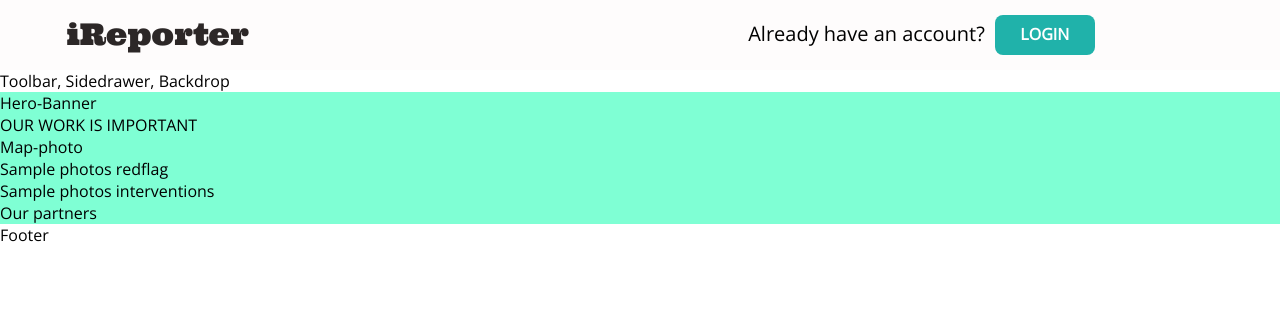
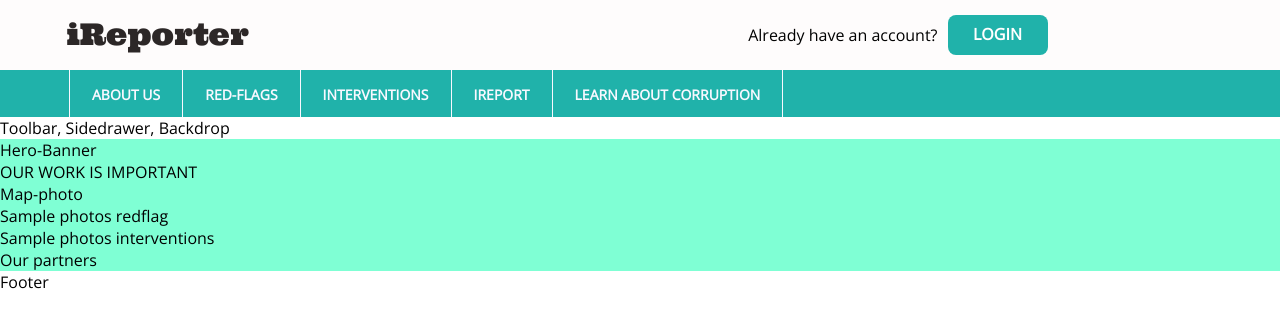
Before and after one commit to fejiroofficial/iReporter-with-React, a React app: page / in a window 1280 px wide. Shown: the top 328 px of the page. Built offline with nearby package versions, Linux system fonts and the light colour scheme; the HTML template or start-up script is replaced by a standard one.

Commit message:
feat: Toolbar component This is a commit for setting up a reusable tool bar component.
[Delivers #164029680]

```diff
--- a/src/components/Header/Header.css
+++ b/src/components/Header/Header.css
@@ -114,9 +114,10 @@ a.Logo {
         display: block;
     }
     .NavBar p {
-        margin-left: 34%;
-        font-size: 20px;
+        margin-left: 39%;
+        font-size: 16px;
         display: block;
+        padding-top: 8px;
     }
 }
 
@@ -133,11 +134,6 @@ a.Logo {
         width: 100px;
         display: block;
     }
-    .NavBar p {
-        margin-left: 39%;
-        font-size: 20px;
-        display: block;
-    }
 }
 
 @media (min-width: 1359px) {
--- a/src/components/Layout/Layout.js
+++ b/src/components/Layout/Layout.js
@@ -3,9 +3,11 @@ import React from 'react';
 import Aux from '../../hoc/Aux';
 import Classes from './Layout.css';
 import Header from '../Header/Header';
+import Toolbar from '../ToolBar/ToolBar';
 const layout = (props) => (
   <Aux>
     <Header/>
+    <Toolbar/>
     <div>Toolbar, Sidedrawer, Backdrop</div>
     <main className={Classes.Content}>
       {props.children}
--- /dev/null
+++ b/src/components/ToolBar/ToolBar.css
@@ -0,0 +1,37 @@
+.LargeScreenNav {
+    display: none;
+}
+
+.LargeScreenNav a{
+    padding: 8px;
+    padding-top: 15px;
+    padding-left: 22px;
+    padding-right: 22px;
+    text-decoration: none;
+    font-size: 14px;
+    font-weight: bold;
+    color: ghostwhite;
+}
+
+@media (min-width: 1024px) {
+    .LargeScreenNav  {
+        display: flex;
+        height: 47px;
+        padding-left: 69px;
+        background-color: lightseagreen;
+    }
+    .Seperator {
+        height: inherit;
+        width: 1px;
+        background-color: ghostwhite;
+    }
+}
+
+@media (min-width: 1359px) {
+    .LargeScreenNav {
+        display: flex;
+        height: 47px;
+        padding-left: 187px;
+        background-color: lightseagreen;
+    }
+}
--- /dev/null
+++ b/src/components/ToolBar/ToolBar.js
@@ -0,0 +1,20 @@
+import React from 'react';
+import Classes from './ToolBar.css';
+
+const toolBar = (props) => (
+  <div className={Classes.LargeScreenNav} id="large-screen">
+    <div className={Classes.Seperator}></div>
+    <a className="nav-link" href="./about_us.html">ABOUT US</a>
+    <div className={Classes.Seperator}></div>
+    <a className="nav-link" href="./redFlag.html">RED-FLAGS</a>
+    <div className={Classes.Seperator}></div>
+    <a className="nav-link" href="./interventions.html">INTERVENTIONS</a>
+    <div className={Classes.Seperator}></div>
+    <a className="nav-link" href="./report.html">IREPORT</a>
+    <div className={Classes.Seperator}></div>
+    <a className="nav-link" href="./learn_us.html">LEARN ABOUT CORRUPTION</a>
+    <div className={Classes.Seperator}></div>
+  </div>
+);
+
+export default toolBar;
```
